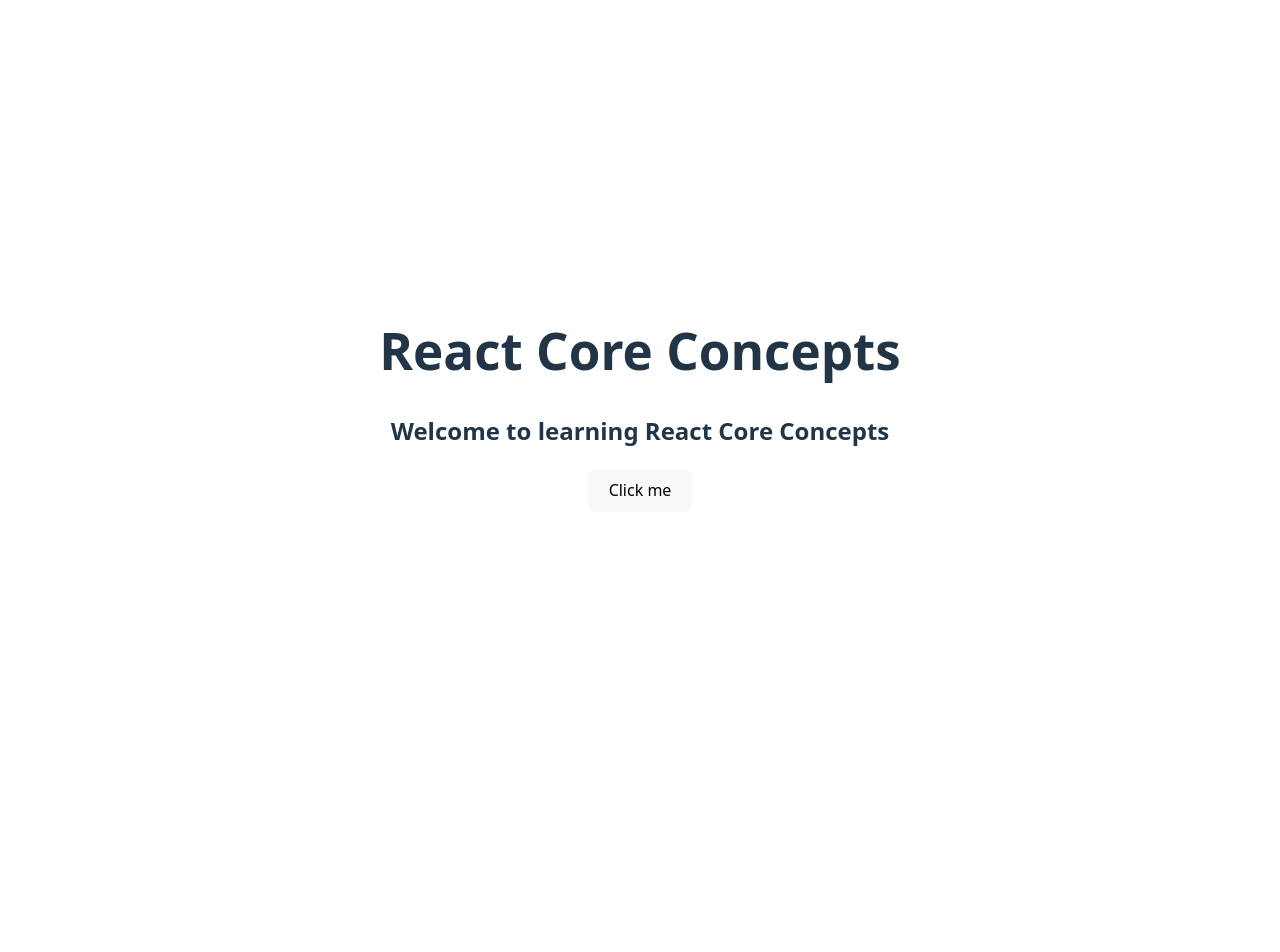
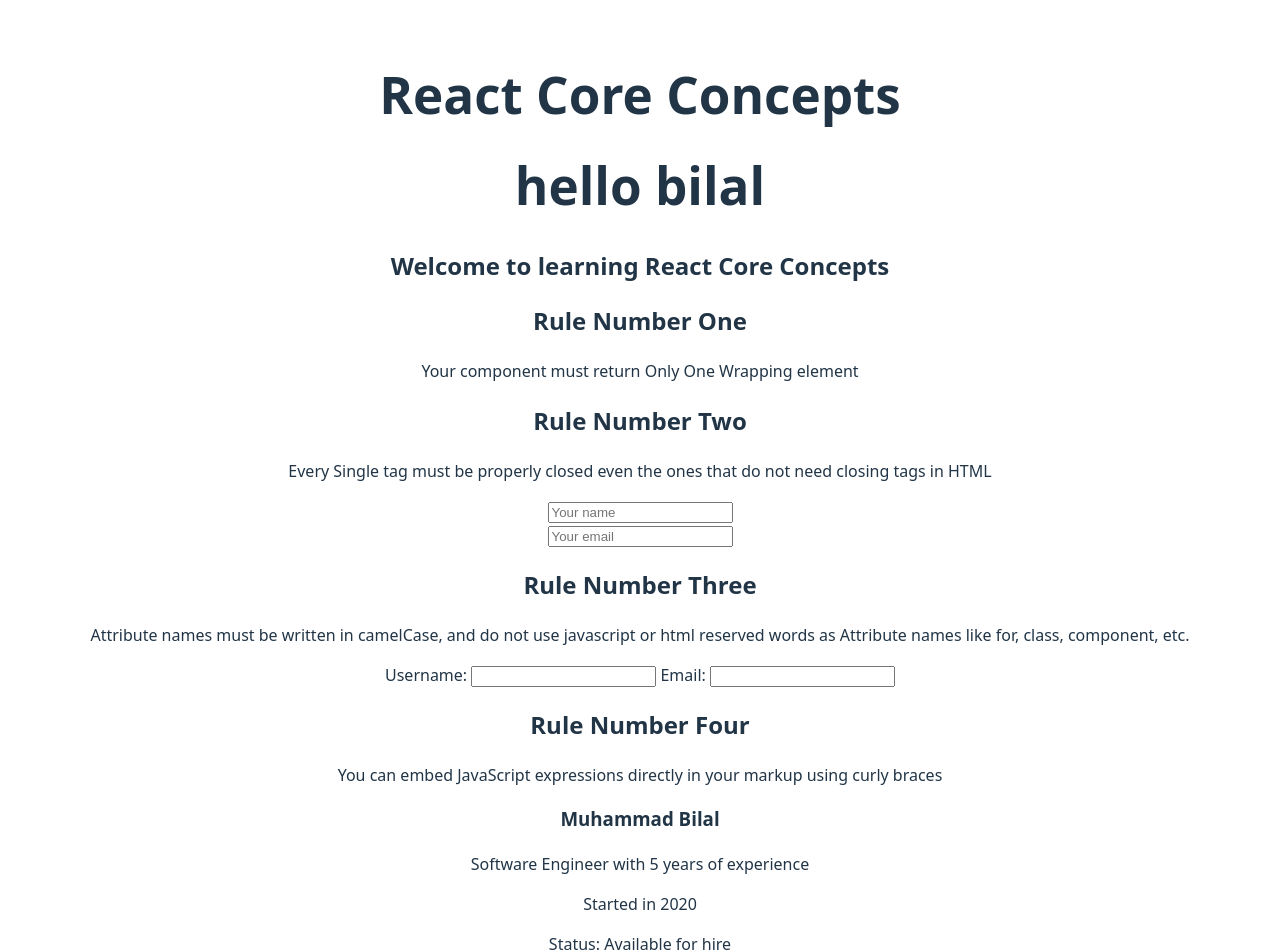
Before and after one commit to Muhammad-bilal-ai/react-core-concepts, a React (Vite) app: page / in a window 1280 px wide. Shown: the top 952 px of the page. Before the commit the page ends 800 px from the top, so only its background shows below. Built offline with nearby package versions, Linux system fonts and the light colour scheme.

Commit message:
added rules for jsx

```diff
--- a/src/App.jsx
+++ b/src/App.jsx
@@ -1,14 +1,24 @@
 import "./App.css";
 import { Welcome } from "./Welcome";
 import { Button } from "./Button";
+import { ReactCore, ReactCoreWithoutJsx } from "./ReactCore";
+import { RuleOne } from "./RuleOne";
+import { RuleTwo } from "./RuleTwo";
+import { RuleThree } from "./RuleThree";
+import { RuleFour } from "./RuleFour";
 //creating components to render in parent node (App)
 //components are functions for displaying the ui using html(jsx)
 
 function App() {
   return (
     <div>
-      <h1> React Core Concepts</h1>
+      <ReactCore />
+      <ReactCoreWithoutJsx />
       <Welcome />
+      <RuleOne />
+      <RuleTwo />
+      <RuleThree />
+      <RuleFour />
       <Button />
     </div>
   );
--- /dev/null
+++ b/src/ReactCore.jsx
@@ -0,0 +1,17 @@
+import React from "react";
+
+export const ReactCore = () => {
+  return (
+    <div id="container">
+      <h1>React Core Concepts</h1>
+    </div>
+  );
+};
+
+export const ReactCoreWithoutJsx = () => {
+  return React.createElement(
+    "div",
+    { id: "container" },
+    React.createElement("h1", null, "hello bilal")
+  );
+};
--- /dev/null
+++ b/src/RuleFour.jsx
@@ -0,0 +1,22 @@
+export const RuleFour = () => {
+  const name = "Muhammad Bilal";
+  const role = "Software Engineer";
+  const yearsOfExperience = 5;
+  const isAvailable = true;
+  return (
+    <>
+      <h2>Rule Number Four</h2>
+      <p>
+        You can embed JavaScript expressions directly in your markup using curly
+        braces
+      </p>
+      <h3>{name}</h3>
+      <p>
+        {role} with {yearsOfExperience} years of experience
+      </p>
+      <p>Started in {2025 - yearsOfExperience}</p>
+      <p>Status: {isAvailable ? "Available for hire" : "Not available"}</p>
+      <p>Contact: {name.toLocaleLowerCase().replace(" ", ".")}@gmail.com</p>
+    </>
+  );
+};
--- /dev/null
+++ b/src/RuleOne.jsx
@@ -0,0 +1,8 @@
+export const RuleOne = () => {
+  return (
+    <>
+      <h2>Rule Number One</h2>
+      <p>Your component must return Only One Wrapping element</p>
+    </>
+  );
+};
--- /dev/null
+++ b/src/RuleThree.jsx
@@ -0,0 +1,16 @@
+export const RuleThree = () => {
+  return (
+    <>
+      <h2>Rule Number Three</h2>
+      <p>
+        Attribute names must be written in camelCase, and do not use javascript
+        or html reserved words as Attribute names like for, class, component,
+        etc.
+      </p>
+      <label htmlFor="username">Username: </label>
+      <input type="text" id="username" className="form-input" />
+      <label htmlFor="email"> Email: </label>
+      <input type="email" id="email" className="form-input" tabIndex="1" />
+    </>
+  );
+};
--- /dev/null
+++ b/src/RuleTwo.jsx
@@ -0,0 +1,16 @@
+export const RuleTwo = () => {
+  return (
+    <>
+      <h2>Rule Number Two</h2>
+      <p>
+        Every Single tag must be properly closed even the ones that do not need
+        closing tags in HTML
+      </p>
+      <form>
+        <input type="text" placeholder="Your name" />
+        <br />
+        <input type="email" placeholder="Your email" />
+      </form>
+    </>
+  );
+};
```
Also changed, not shown: 1 other file (tests, documents, lock files or other folders).
